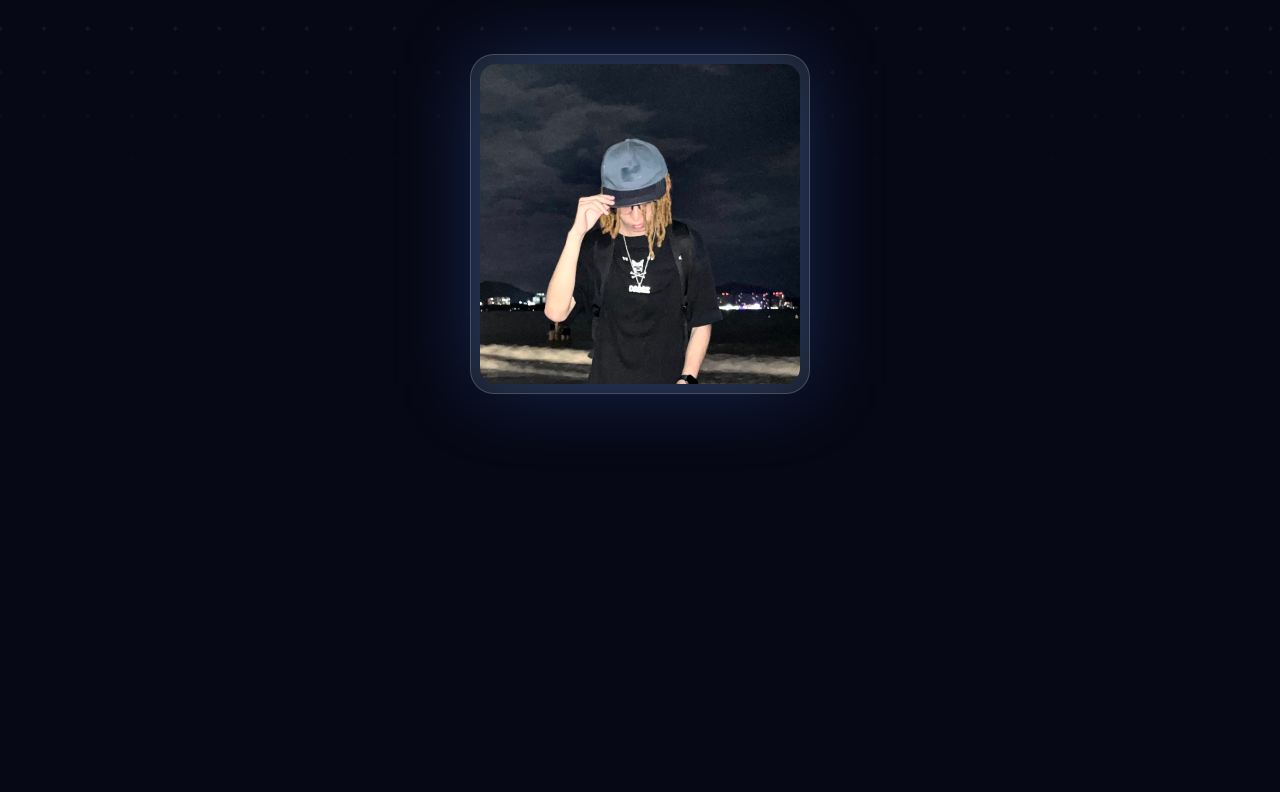
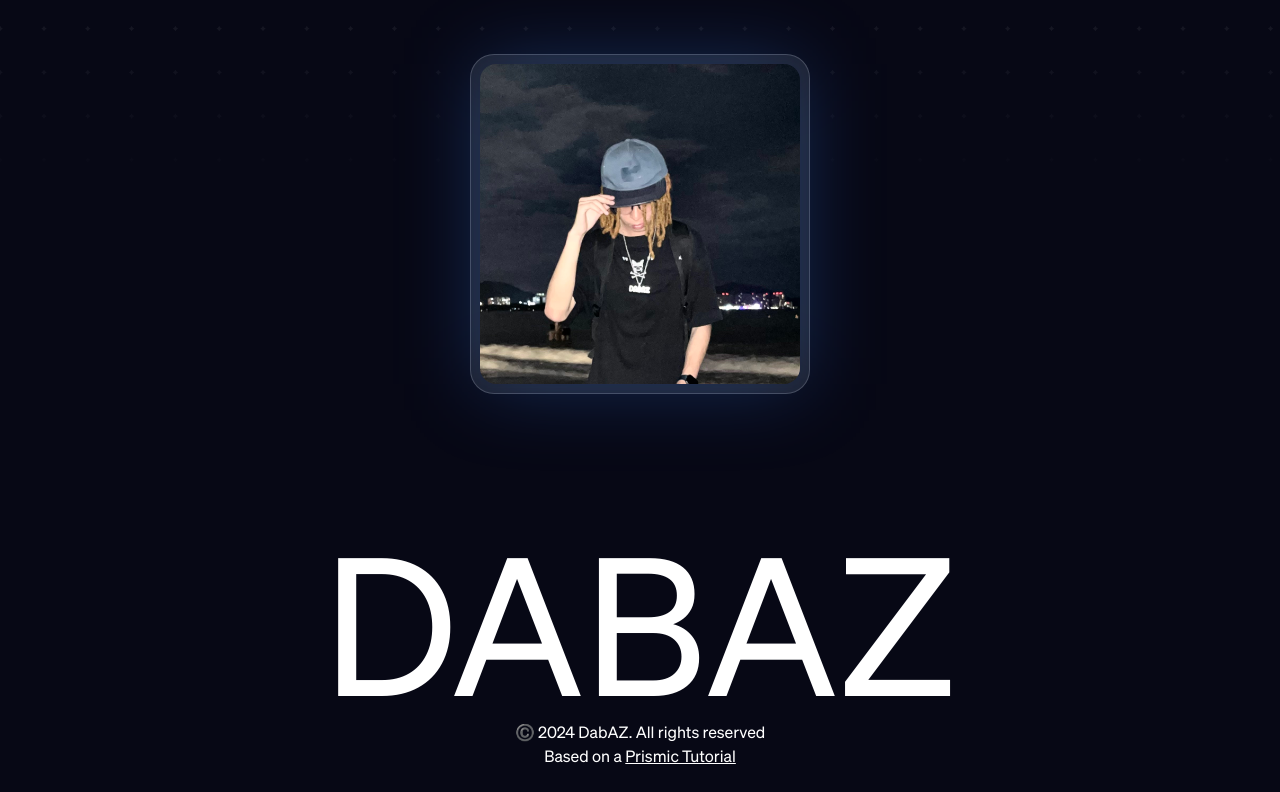
Before and after one commit to dabaz-official/dabaz-0.7.0, a Next.js app: page / in a window 1280 px wide. Shown: the part 326-1118 px from the top of the page. Before the commit the page ends 806 px from the top, so only its background shows below. Built offline with nearby package versions, Linux system fonts and the light colour scheme; a web font is replaced by a local one.

Commit message:
feat: add footer

```diff
--- a/src/app/layout.tsx
+++ b/src/app/layout.tsx
@@ -7,6 +7,7 @@
 import Header from "@/components/layout/Header";
 import { fontSans, fontMono, fontSerif } from "./fonts";
 import { cn } from "@/lib/utils";
+import Footer from "@/components/layout/Footer";
 
 export const metadata: Metadata = {
   metadataBase: seo.home.url,
@@ -107,6 +108,7 @@
           {children}
           <Analytics />
         </main>
+        <Footer />
       </body>
     </html>
   );
--- /dev/null
+++ b/src/components/layout/Footer.tsx
@@ -0,0 +1,19 @@
+"use client";
+
+export default function Footer() {
+  return (
+    <footer className="w-full items-center justify-center text-center">
+      <p className="text-[12rem] text-center -mb-12">
+        DABAZ
+      </p>
+      <p className="mb-6">
+        ©️ 2024 DabAZ. All rights reserved
+        <br />
+        Based on a{" "}
+        <a href="https://youtu.be/Cc37uTnbEos?si=bDmUdVjN5Zh9Sz2Y" className="underline hover:text-slate-200 duration-200">
+          Prismic Tutorial
+        </a>
+      </p>
+    </footer>
+  );
+};
```
